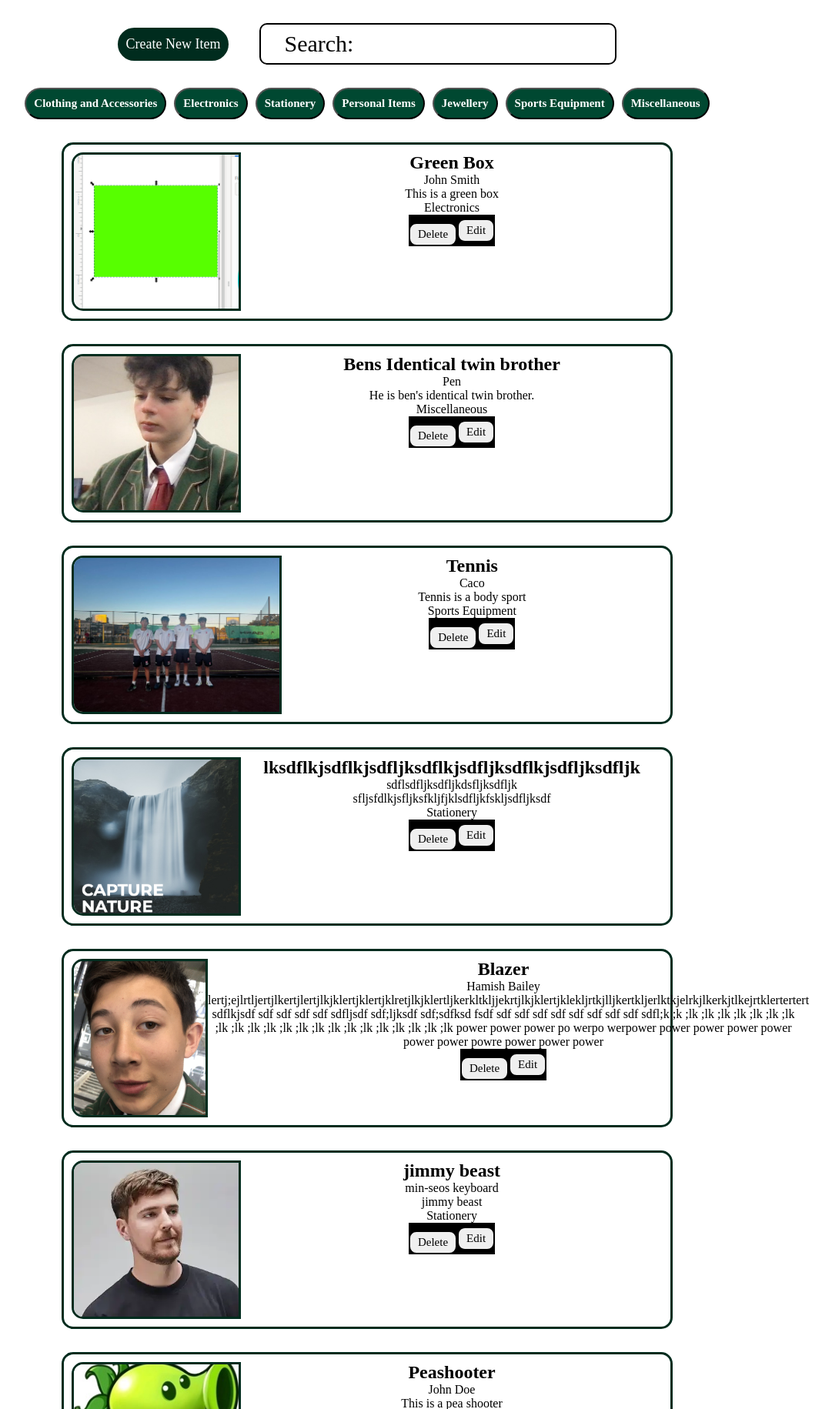
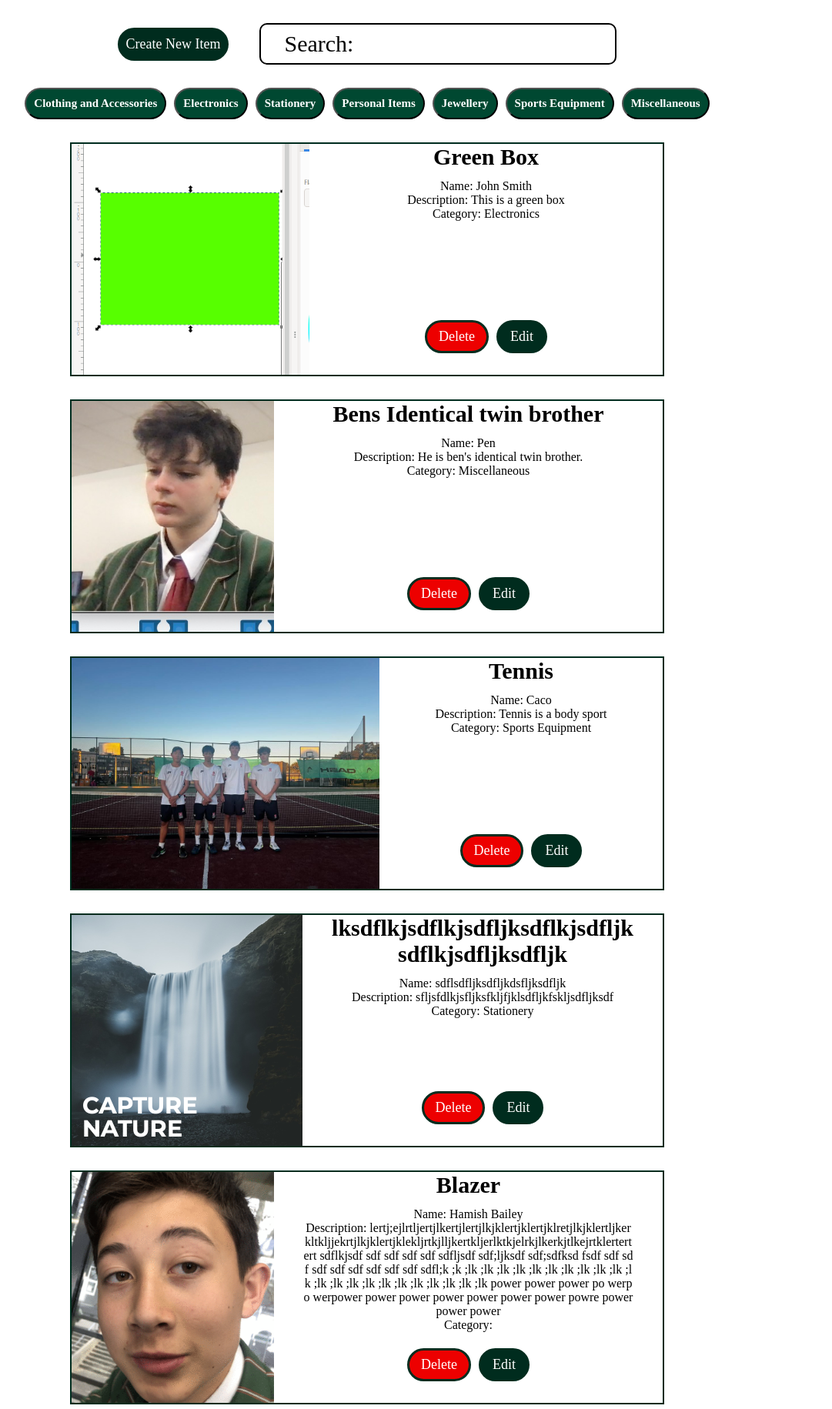
Before and after one commit to mb22242/DTP_Scholarship_Min-seoBang, a Flask app: page /admin in a window 1280 px wide. Shown: the part 103-1934 px from the top of the page at 77% size, without its empty margins (163-1244 px from the left). Run offline with Flask 3, Linux system fonts and the light colour scheme; a user stored in the database is signed in; data comes from the database, SQL or seed files in the repository; both versions use the stored data as it was after the commit.

Commit message:
Styling to admin page.

```diff
--- a/Final/static/style.css
+++ b/Final/static/style.css
@@ -532,12 +532,11 @@ body {
 #admin_gallery_item {
     display: flex;
     width: 60%;
-    border: 3px solid #002c1e;
+    height: fit-content;
+    border: 2px solid #002c1e;
     text-align: center;
     margin: 0 auto;
     margin-top: 30px;
-    border-radius: 15px;
-    padding: 10px;
     text-align: center;
 }
 
@@ -545,14 +544,25 @@ body {
     display: block;
     /* border: 2px solid black; */
     width: 100%;
+    word-break: break-all;
 }
 
 #admin_gallery_image {
-    border: 3px solid #002c1e;
-    border-radius: 15px 0px 0px 15px;
-    width: 300px;
-    height: 200px;
+    width: 400px;
+    height: 300px;
     object-fit: cover;
+}
+
+#info_text {
+    height: 75%;
+    /* border: 2px solid black; */
+    width: 85%;
+    margin: 0 auto;
+}
+
+#info_text h2 {
+    margin-bottom: 12px;
+    font-size: 30px;
 }
 
 #admin_gallery_item .item_button {
@@ -565,16 +575,23 @@ body {
 }
 
 #item_buttons {
+    height: 50px;
+    width: fit-content;
+    margin: 0 auto;
+    border: none;
     display: flex;
-    height: fit-content;
-    width: fit-content;
-    background: black;
     align-items: center;
-    margin: 0 auto;
+
 }
 
-#item_buttons button {
-    margin: 0;
+#item_button {
+    margin: 5px;
+    background: #002c1e;
+    padding: 8px 15px;
+    color: white;
+    font-size: 18px;
+    border: 3px solid #002c1e;
+    border-radius: 40px;
 }
 
 #create_new {
--- a/Final/templates/admin.html
+++ b/Final/templates/admin.html
@@ -40,18 +40,20 @@
             <img id='admin_gallery_image' src="{{ url_for('static', filename='uploads/' + item['image_filename']) }}">
 
             <div id="admin_gallery_item_info">
-                <h2>{{ item['item_name'] }}</h2>
-                <p>{{ item['name'] }}</p>
-                <p>{{ item['description'] }}</p>
-                <p>{{ item['category'] }}</p>
+                <div id="info_text">
+                    <h2>{{ item['item_name'] }}</h2>
+                    <p>Name: {{ item['name'] }}</p>
+                    <p>Description: {{ item['description'] }}</p>
+                    <p>Category: {{ item['category'] }}</p>
+                </div>
 
                 <div id="item_buttons">
-                    <form action="{{ url_for('delete_item', id=item['id']) }}" method="POST" style="margin-top:10px;">
-                        <button class="item_button" type="submit" onclick="return confirm('Are you sure you want to delete this item?');">Delete</button>
+                    <form action="{{ url_for('delete_item', id=item['id']) }}" method="POST">
+                        <button id="item_button" type="submit" onclick="return confirm('Are you sure you want to delete this item?');" style="background: #ed0000;">Delete</button>
                     </form>
 
                     <form action="{{ url_for('update_item', id=item['id']) }}" method="GET" style="display:inline;">
-                        <button class="item_button" type="submit">Edit</button>
+                        <button id="item_button" type="submit">Edit</button>
                     </form>
                 </div>
             </div>
--- a/Final/templates/index.html
+++ b/Final/templates/index.html
@@ -14,7 +14,7 @@
 <h2 class="page_header">Westlake Boys Highschool Lost Property</h2>
 
 <div id="home_page_hero">
-    <h3 id="hero_txt">Lost Something at Westlake? <br>You are not alone.</h3>
+    <h3 id="hero_txt">Lost Something at Westlake? <br>You're not alone.</h3>
 
 
 </div>
```
Also changed, not shown: Final/WBHSLostProperty.db, Final/static/uploads/PeashooterRepeatezrArtNoEyebrowsWithMultipleLeaves.jpeg (added).
